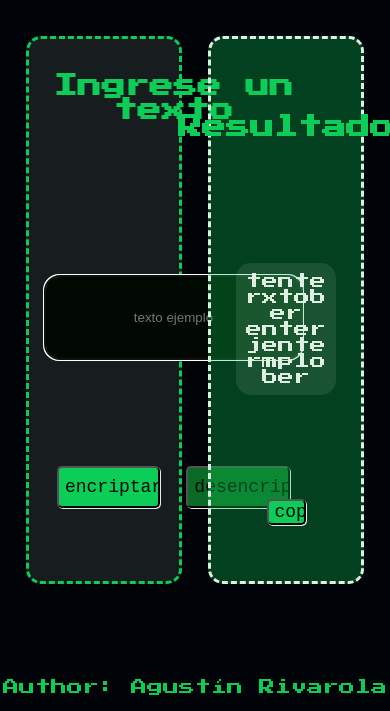
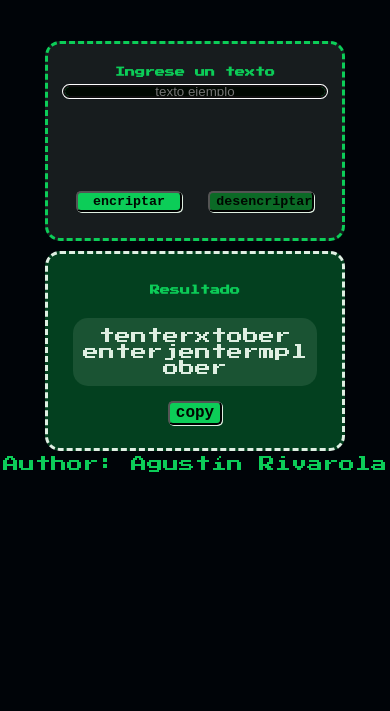
Before and after one commit to AguRivarola/EncriptadorAlura, a plain HTML site: page index.html in a window 390 px wide. Shown: the part 133-844 px from the top of the page. Drawn offline with Linux system fonts and the light colour scheme.

Commit message:
Agrego versión Responsive para iframe de portafolio

```diff
--- a/style.css
+++ b/style.css
@@ -22,12 +22,14 @@ body {
     padding: 0;
     height: 100vh;
 }
-header{
+
+header {
     height: 20%;
     display: flex;
     justify-content: center;
     align-items: flex-start;
 }
+
 header h1 {
     width: max-content;
 }
@@ -68,7 +70,7 @@ footer {
     grid-template-rows: 1fr 1fr 1fr;
 }
 
-.generador h2{
+.generador h2 {
     width: 100%;
 }
 
@@ -96,7 +98,8 @@ input[type="text"] {
     margin: 50px auto auto;
     width: 100%;
 }
-input[type="text"]:focus{
+
+input[type="text"]:focus {
     border: solid 2px var(--color4)
 }
 
@@ -115,6 +118,7 @@ input[type="button"] {
     color: var(--color2);
     font-size: 18px;
     font-family: 'Courier New', Courier, monospace;
+    font-weight: bold;
     box-shadow: 1px 1px .5px var(--color3);
     height: 100%;
     width: 40%;
@@ -129,7 +133,7 @@ input[value="desencriptar"] {
     background-color: var(--color6);
 }
 
-.contenido{
+.contenido {
     height: 50%;
     width: 100%;
     display: flex;
@@ -154,9 +158,56 @@ footer p {
     width: max-content;
 }
 
-#copy{
+#copy {
     background-color: var(--color4);
     bottom: 0;
     height: max-content;
-    width: 10vw ;
+    width: 10vw;
 }
+
+
+@media screen and (max-width: 413px) {
+    h1 {
+        font-size: 18px;
+    }
+
+    h2 {
+        font-size: 10px;
+    }
+
+    .flex {
+        height: min-content;
+        flex-flow: column;
+    }
+
+    .generador,
+    .resultado {
+        height: 200px;
+        width: 300px;
+        margin: 5px auto;
+    }
+
+    #textoBase{
+        margin: 0;
+    }
+
+    input[type="button"] {
+        margin: 0;
+        font-size: smaller;
+        height: max-content;
+        width: 40%;
+    }
+
+    #copy{
+        font-size: medium;
+        width: max-content;
+    }
+
+    footer {
+        height: min-content;
+    }
+
+    footer p {
+        margin: 0;
+    }
+}
```
